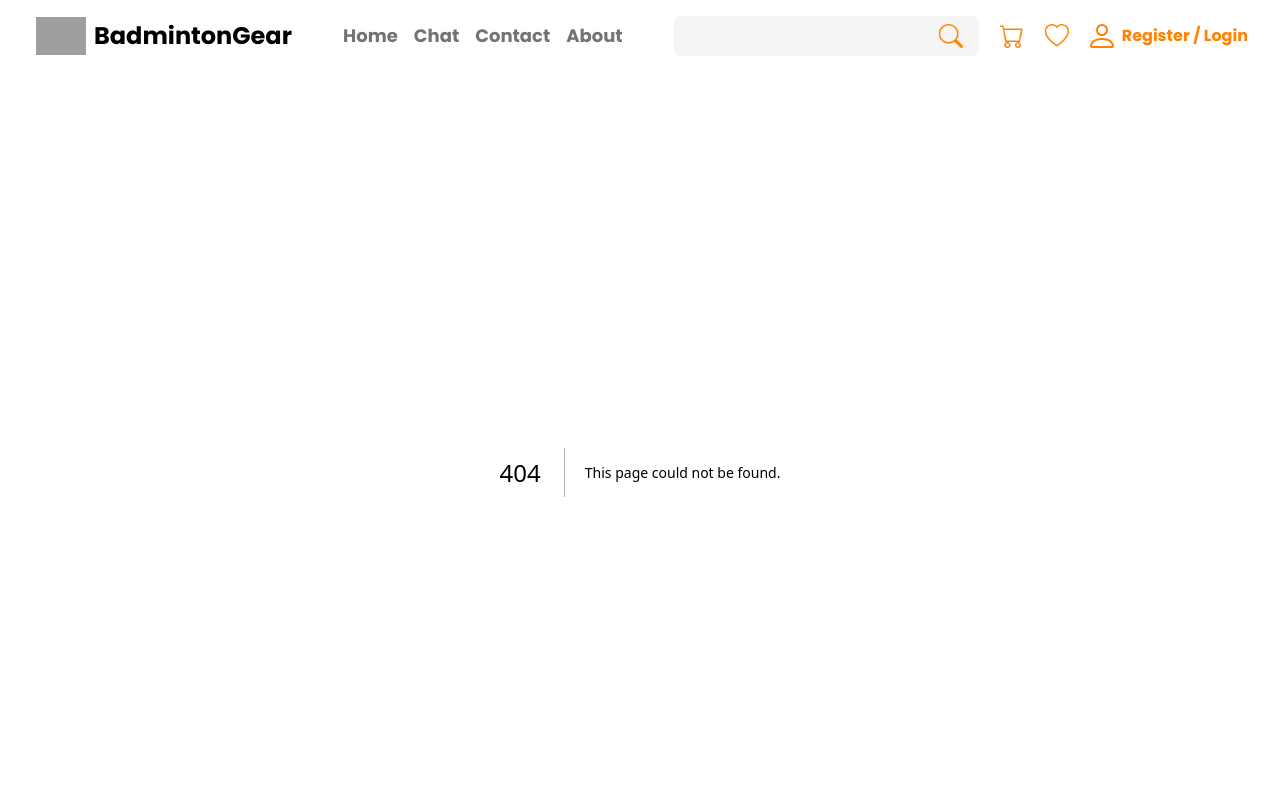
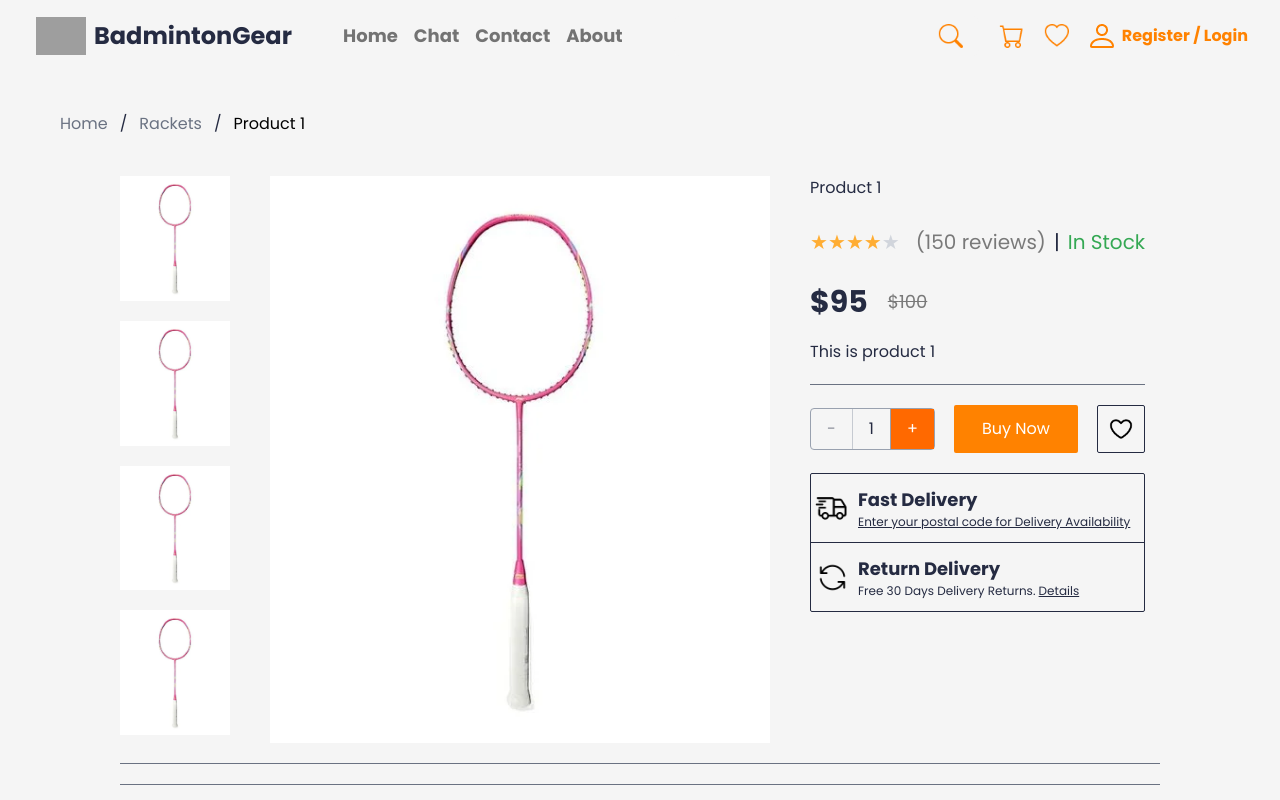
Before and after one commit to ITechIOI/SE113-BadmintonGear-Testing, a Next.js app: page /product in a window 1280 px wide. Before the commit this address had no page. Shown: the top 800 px of the page. Built offline with nearby package versions, Linux system fonts and the light colour scheme; grey boxes are pictures that could not be loaded.

Commit message:
Submit product detail page

```diff
--- /dev/null
+++ b/src/app/product/page.js
@@ -0,0 +1,112 @@
+"use client"
+import React, { useState } from 'react'
+import Image from 'next/image';
+import { ProductCard } from '@/components/ProductCard';
+
+export default function ProductPage(id) {
+    const [count, setCount] = useState(1);
+    const [product, setProduct] = useState({ id: "1", name: "Product 1", rating: 4, price: 100, description: "This is product 1", discount: 5, category: "Rackets", stockState: true }); // Khởi tạo state cho sản phẩm
+    const currentPrice = product.price - (product.price * product.discount / 100); // Tính giá hiện tại của sản phẩm
+    return (
+        <div>
+            <div id="roadmap" className="flex items-center mt-10 ml-15">
+                <a className="text-gray-500" href="/">Home</a>
+                <label className="ml-3 mr-3">/</label>
+                <a className="text-gray-500" href="/category?rackets">{product.category}</a>
+                <label className="ml-3 mr-3">/</label>
+                <a className="text-black" href={`/product/${product.id}`}>{product.name}</a>
+            </div>
+            <div className='mx-30 mt-10'>
+                <div className='h-fit flex gap-10 border-b border-gray-500 pb-5'>
+                    <div className='flex items-start'>
+                        <div className='flex flex-col gap-5'>
+                            <Image src="/images/product1.png" alt="Product Image" width={110} height={100} className="object-contain" />
+                            <Image src="/images/product1.png" alt="Product Image" width={110} height={100} className="object-contain" />
+                            <Image src="/images/product1.png" alt="Product Image" width={110} height={100} className="object-contain" />
+                            <Image src="/images/product1.png" alt="Product Image" width={110} height={100} className="object-contain" />
+                        </div>
+                        <div className='ml-10 h-full'>
+                            <Image src="/images/product1.png" alt="Product Image" width={500} height={500} className="object-contain h-full" />
+                        </div>
+                    </div>
+                    <div>
+                        <div className='w-full flex flex-col gap-5 border-b border-gray-500 pb-5 h-fit'>
+                            <p>{product.name}</p>
+                            <div className='flex items-center mt-2 text-xl gap-2'>
+                                <div className='flex items-center text-xl'>
+                                    {Array.from({ length: 5 }, (_, index) => (
+                                        <span key={index} className={index < product.rating ? 'text-[#FFAD33]' : 'text-gray-300'}>
+                                            ★
+                                        </span>
+                                    ))}
+                                    <div className='text-black opacity-50 ml-4'>(150 reviews)</div>
+                                </div>
+                                <div className='text-xl'>|</div>
+                                <div className={product.stockState ? "text-[#34A853] text-md" : "text-md text-[#EA4335]"}>{product.stockState ? "In Stock" : "Out Of Stock"}</div>
+                            </div>
+                            <div className='flex items-center mt-2'>
+                                <p className='text-3xl font-semibold '>${currentPrice}</p>
+                                {product.discount > 0 && <p className='ml-5 text-black opacity-50 text-lg line-through'>${product.price}</p>}
+                            </div>
+                            <p>{product.description}</p>
+                        </div>
+                        <div className='flex justify-between items-center mt-5'>
+                            <div className="flex items-center border border-gray-400 rounded w-fit">
+                                <button
+                                    className="px-4 py-2 border-r border-gray-400 disabled:opacity-50 disabled:cursor-not-allowed"
+                                    onClick={() => setCount(count - 1)}
+                                    disabled={count <= 1} // Disable button if count is 1
+                                >
+                                    -
+                                </button>
+                                <span className="px-4">{count}</span>
+                                <button
+                                    className="px-4 py-2 border-l border-gray-400 bg-orange-500 text-white"
+                                    onClick={() => setCount(count + 1)}
+                                >
+                                    +
+                                </button>
+                            </div>
+                            <button className='bg-[#FF8200] text-white rounded-xs px-7 py-3'>Buy Now</button>
+                            <div className='border rounded-xs p-2'>
+                                <Image src="/icons/blwishlistic.png" alt="wish" width={30} height={30} className="object-contain" />
+                            </div>
+                        </div>
+                        <div className='w-full border rounded-xs mt-5'>
+                            <div className='flex gap-2 py-3 w-full pl-1 border-b'>
+                                <Image src={"/icons/fastdeliveryic.png"} alt={"fast delivery"} width={35} height={35} className='object-contain' />
+                                <div>
+                                    <p className='text-lg font-semibold'>Fast Delivery</p>
+                                    <p className='text-xs underline'>Enter your postal code for Delivery Availability</p>
+                                </div>
+                            </div>
+                            <div className='flex gap-2 py-3 w-full pl-1'>
+                                <Image src={"/icons/returnic.png"} alt={"fast delivery"} width={35} height={35} className='object-contain' />
+                                <div>
+                                    <p className='text-lg font-semibold'>Return Delivery</p>
+                                    <p className='text-xs'>Free 30 Days Delivery Returns. <span className='underline'>Details</span></p>
+                                </div>
+                            </div>
+
+                        </div>
+                    </div>
+
+                </div>
+                <div className='h-fit  border-b border-gray-500 pb-5'></div>
+                <div className="mx-20 mb-5 border-b border-gray-300">
+                    <div className="flex items-center py-5">
+                        <div className="bg-[#FF8200] w-5 h-10 rounded-sm"></div>
+                        <div className="text-[#ff8200] ml-5 font-[600] text-xl">Related Item</div>
+                    </div>
+                    <div className="grid grid-cols-2 md:grid-cols-3 lg:grid-cols-4 gap-5 my-10 w-full h-auto mx-auto justify-items-center" >
+                        <ProductCard product={{ id: "pro001", name: "Product 1", image: "/images/product1.png", price: 166, rating: 4, discount: 40 }} />
+                        <ProductCard product={{ id: "pro002", name: "Product 2", image: "/images/product1.png", price: 200, rating: 5, discount: 30 }} />
+                        <ProductCard product={{ id: "pro003", name: "Product 3", image: "/images/product1.png", price: 120, rating: 3, discount: 20 }} />
+                        <ProductCard product={{ id: "pro004", name: "Product 4", image: "/images/product1.png", price: 180, rating: 4, discount: 50 }} />
+                        <ProductCard product={{ id: "pro005", name: "Product 5", image: "/images/product1.png", price: 150, rating: 4, discount: 10 }} />
+                    </div>
+                </div>
+            </div>
+        </div >
+    )
+}
```
Also changed, not shown: public/icons/fastdeliveryic.png (added), public/icons/returnic.png (added).
